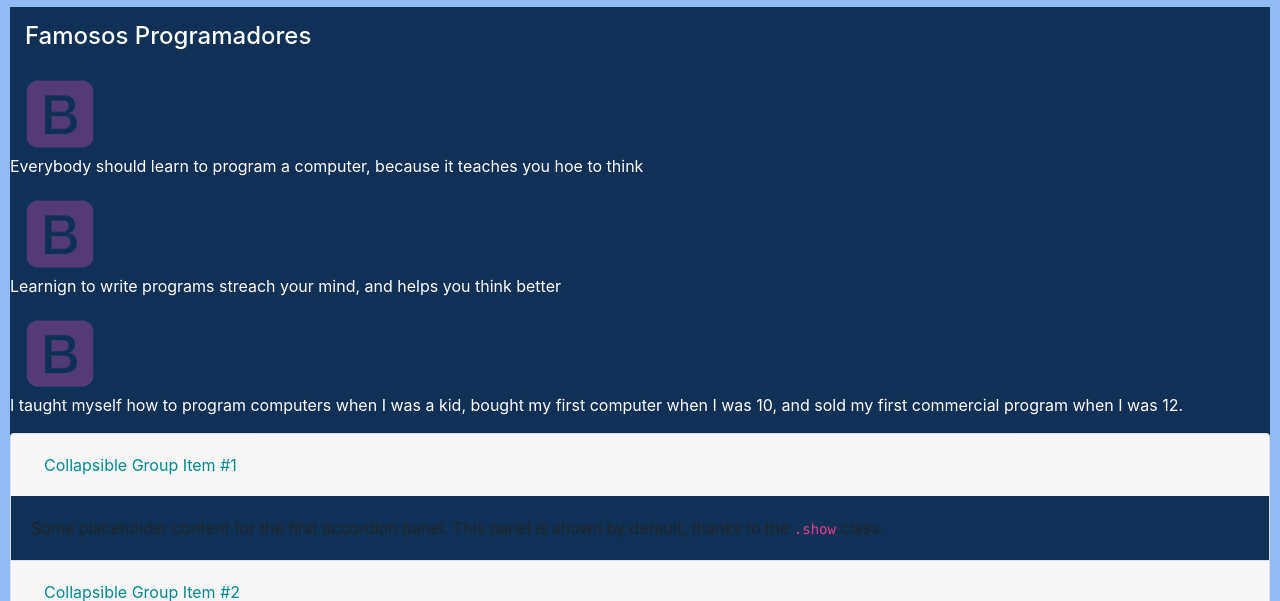
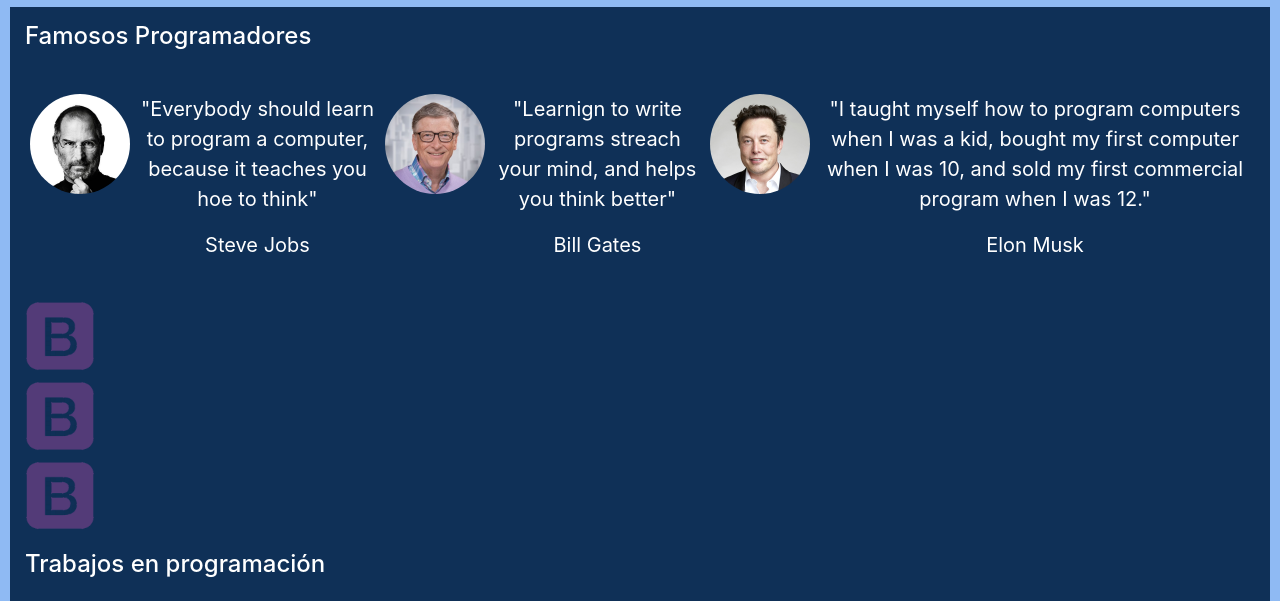
Before and after one commit to nicotosoroni/justtech, a website: page pages/programming.html in a window 1280 px wide. Shown: the part 199-800 px from the top of the page. Drawn offline with nearby package versions, Linux system fonts and the light colour scheme.

Commit message:
Se agrega contenido en las páginas

```diff
--- a/pages/programming.html
+++ b/pages/programming.html
@@ -98,23 +98,41 @@
 		<div class="section__article--padding">
 			<h2 class="programadoresTitulo">Famosos Programadores</h2>
 		</div>
-		<div class="programadores">
+		<div class="section__article--padding programadores text2">
+			<div>
+				<img class="redondear" src="../images/steve.png" width="100px" alt="">
+			</div>
+			<div>
+				<p>"Everybody should learn to program a computer, because it teaches you hoe to think"</p>
+				<p>Steve Jobs</p>
+			</div>
+			<div>
+				<img class="redondear" src="../images/bill.png" width="100px" alt="">
+			</div>
+			<div>
+				<p>"Learnign to write programs streach your mind, and helps you think better"</p>
+				<p>Bill Gates</p>
+			</div>
+			<div>
+				<img class="redondear" src="../images/elon.png" width="100px" alt="">
+			</div>
+			<div>
+				<p>"I taught myself how to program computers when I was a kid, bought my first computer when I was 10, and sold my first commercial program when I was 12."</p>
+				<p>Elon Musk</p>
+			</div>
+		</div>
+		<div>
 			<div>
 				<img src="../images/bootstrap.png" width="100px" alt="">
-			</div>
-			<div>
-				<p>Everybody should learn to program a computer, because it teaches you hoe to think</p>
-			</di			<div>
+			</div>			<div>
+				<img src="../images/bootstrap.png" width="100px" alt="">
+			</div>			<div>
 				<img src="../images/bootstrap.png" width="100px" alt="">
 			</div>
-			<div>
-				<p>Learnign to write programs streach your mind, and helps you think better</p>
-			</di			<div>
-				<img src="../images/bootstrap.png" width="100px" alt="">
-			</div>
-			<div>
-				<p>I taught myself how to program computers when I was a kid, bought my first computer when I was 10, and sold my first commercial program when I was 12.</p>
-			</div>
+		</div>
+
+		<div class="section__article--padding">
+			<h2 class="programadoresTitulo">Trabajos en programación</h2>
 		</div>
 
 		<div class="accordion" id="accordionExample">
@@ -122,14 +140,14 @@
 			  <div class="card-header" id="headingOne">
 				<h2 class="mb-0">
 				  <button class="btn btn-link btn-block text-left" type="button" data-toggle="collapse" data-target="#collapseOne" aria-expanded="true" aria-controls="collapseOne">
-					Collapsible Group Item #1
+					Data Scientist
 				  </button>
 				</h2>
 			  </div>
 
 			  <div id="collapseOne" class="collapse show" aria-labelledby="headingOne" data-parent="#accordionExample">
 				<div class="card-body">
-				  Some placeholder content for the first accordion panel. This panel is shown by default, thanks to the <code>.show</code> class.
+					<img src="../images/data-scientist.png" width="100px" alt="">
 				</div>
 			  </div>
 			</div>
@@ -137,13 +155,13 @@
 			  <div class="card-header" id="headingTwo">
 				<h2 class="mb-0">
 				  <button class="btn btn-link btn-block text-left collapsed" type="button" data-toggle="collapse" data-target="#collapseTwo" aria-expanded="false" aria-controls="collapseTwo">
-					Collapsible Group Item #2
+					Software Engineer
 				  </button>
 				</h2>
 			  </div>
 			  <div id="collapseTwo" class="collapse" aria-labelledby="headingTwo" data-parent="#accordionExample">
 				<div class="card-body">
-				  Some placeholder content for the second accordion panel. This panel is hidden by default.
+					<img src="../images/engineer.png" width="100px" alt="">
 				</div>
 			  </div>
 			</div>
@@ -151,20 +169,22 @@
 			  <div class="card-header" id="headingThree">
 				<h2 class="mb-0">
 				  <button class="btn btn-link btn-block text-left collapsed" type="button" data-toggle="collapse" data-target="#collapseThree" aria-expanded="false" aria-controls="collapseThree">
-					Collapsible Group Item #3
+					Full Stack Developer
 				  </button>
 				</h2>
 			  </div>
 			  <div id="collapseThree" class="collapse" aria-labelledby="headingThree" data-parent="#accordionExample">
 				<div class="card-body">
-				  And lastly, the placeholder content for the third and final accordion panel. This panel is hidden by default.
+					<img src="../images/web-development.png" width="100px" alt="">
 				</div>
 			  </div>
 			</div>
 		  </div>
 
 
-
+		<div class="section__article--padding">
+			<h2 class="programadoresTitulo">Lenguajes de programación</h2>
+		</div>
 
 
 
--- a/scss/estilos.scss
+++ b/scss/estilos.scss
@@ -353,15 +353,31 @@
 }
 
 .programadores{
+  display: flex;
     div {
      p {
        color: white;}
+       padding: 5px;
       }
 }
 
 
 .programadoresTitulo {
   color: white;
+}
+
+.redondear {
+  border-radius: 50%;
+}
+
+.text2{
+  p{
+  color: white;
+  font-size: 20px;
+  top: 50%;
+  left: 50%;
+  text-align: center;
+  }
 }
 
 /*----------Pagina Products----------*/
```
Also changed, not shown: css/estilos.css, images/bill.png (added), images/data-scientist.png (added), images/elon.png (added), images/engineer.png (added), images/steve.png (added), images/web-development.png (added).
